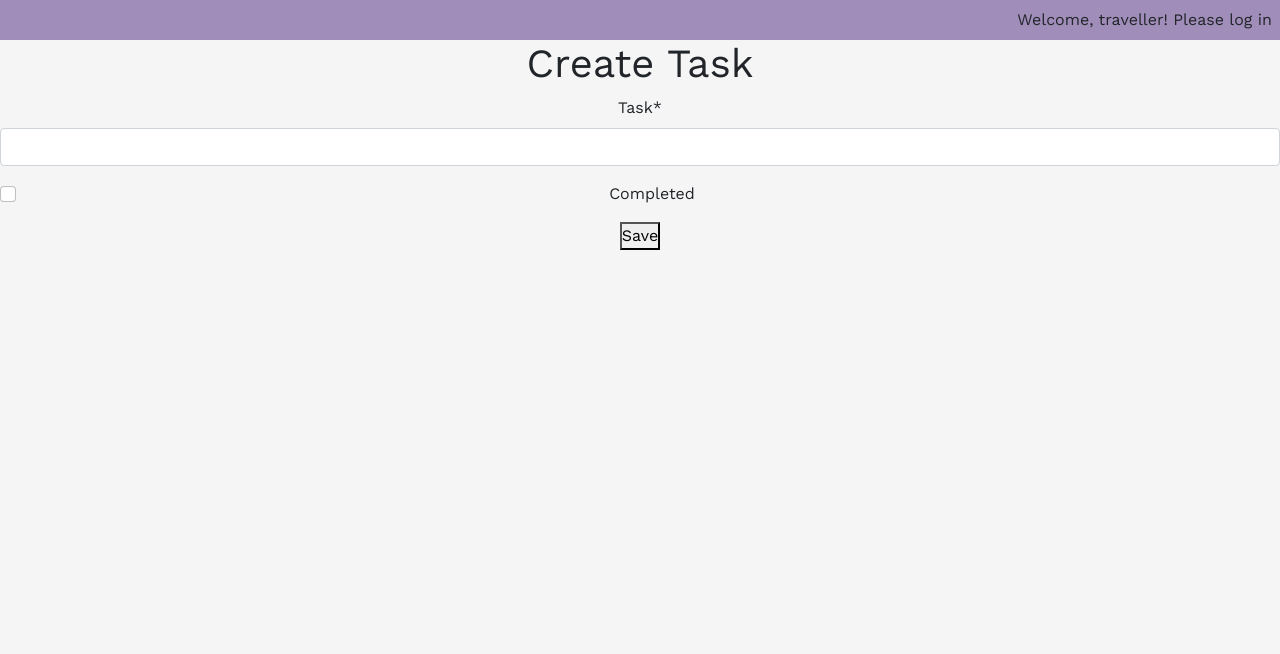
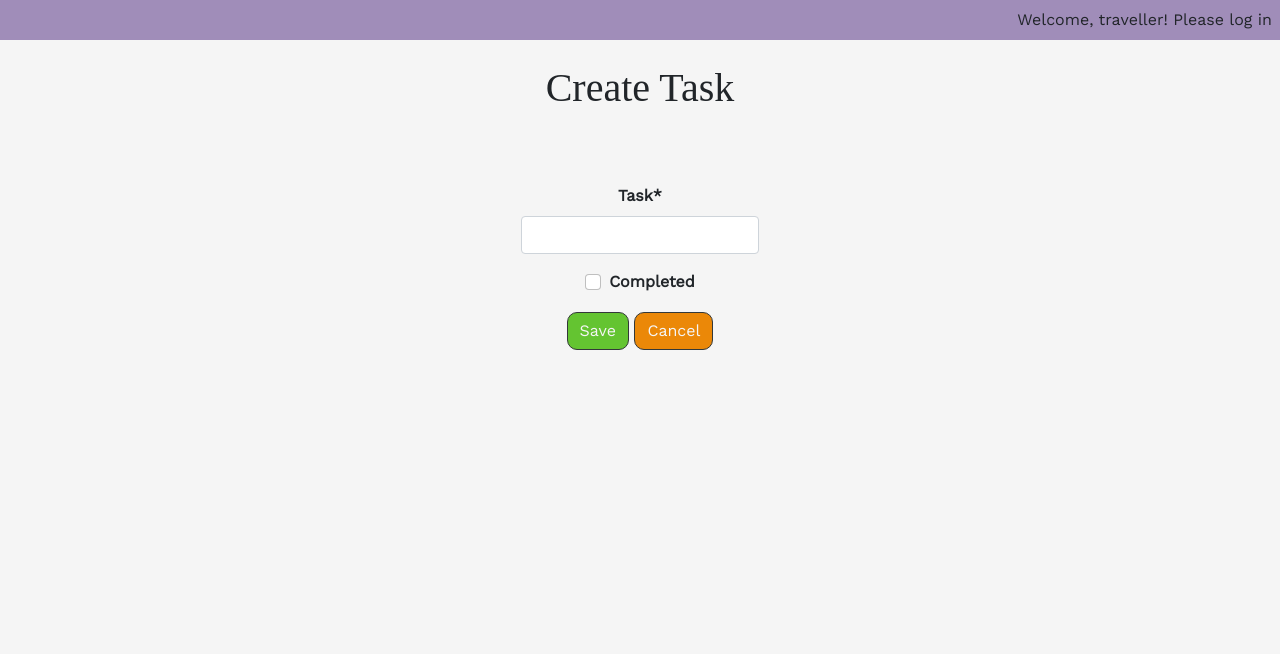
Before and after one commit to petra66orii/timeless-travel, a Django app: page /checklists/checklists/1/tasks/create/ in a window 1280 px wide. Shown: the part 56-710 px from the top of the page. Run offline with Django 4.2, Linux system fonts and the light colour scheme; some libraries are stand-ins or nearby versions; some web fonts are replaced.

Commit message:
Style task form

```diff
--- a/checklists/templates/checklists/task_form.html
+++ b/checklists/templates/checklists/task_form.html
@@ -3,10 +3,13 @@
 
 
 {% block content %}
-<h1>{{ view.object.task|default:"Create Task" }}</h1>
-<form method="post">
+<h1 class="page-title my-3 p-2">{{ view.object.task|default:"Create Task" }}</h1>
+<form class="m-5 p-3 fw-bold d-flex flex-column justify-content-center align-items-center" method="post">
     {% csrf_token %}
     {{ form | crispy }}
-    <button type="submit">Save</button>
+    <div>
+        <button class="btn btn-green mb-5 mt-0" type="submit">Save</button>
+        <button class="mb-5 mt-0 btn btn-orange"><a href="{% url 'profile' %}">Cancel</a></button>
+    </div>
 </form>
 {% endblock %}
```
